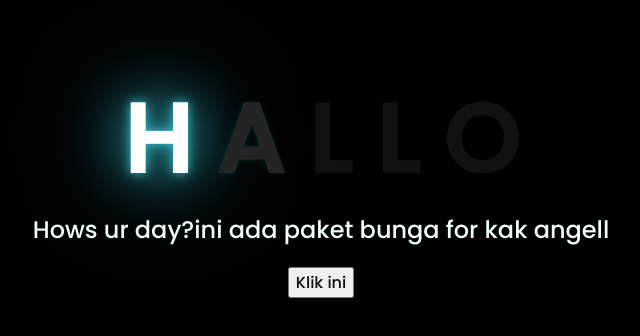
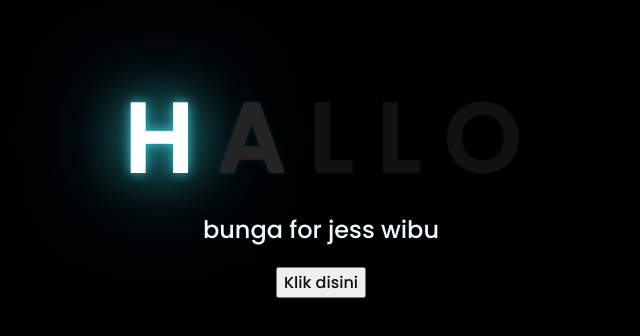
Before and after one commit to Haezeldavids/kadomain, a plain HTML site: page index.html in a window 1280 px wide. Shown: the part 226-562 px from the top of the page, without its empty margins (327-967 px from the left). Drawn offline with Linux system fonts and the light colour scheme.

Commit message:
Add files via upload

```diff
--- a/index.html
+++ b/index.html
@@ -18,11 +18,11 @@
         <span>O</span>
     </div>
     <div class="description">
-        <span>Hows ur day?ini ada paket bunga for kak angell</span>
+        <span>bunga for jess wibu</span>
     </div>
     <div class="button">
         <button>
-            <a href="flower.html">Klik ini</a>
+            <a href="flower.html">Klik disini</a>
         </button>
 
     </div>
```
